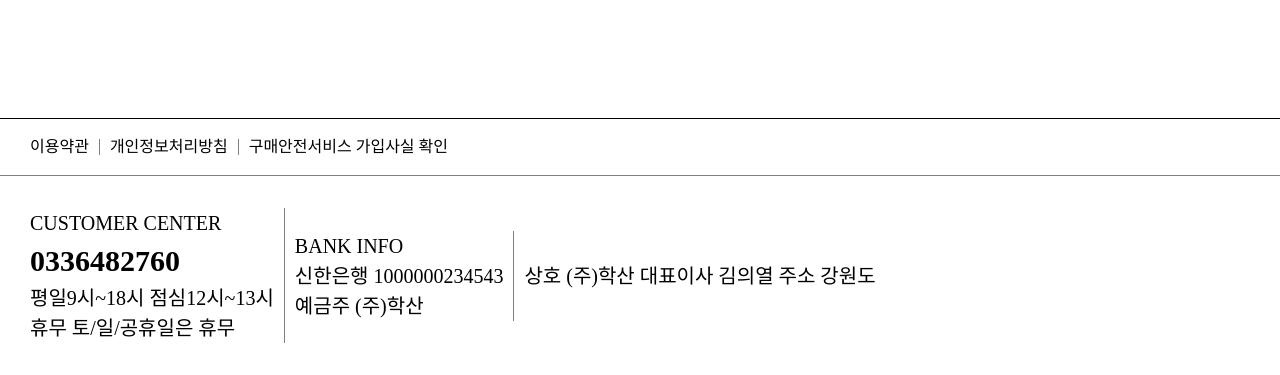
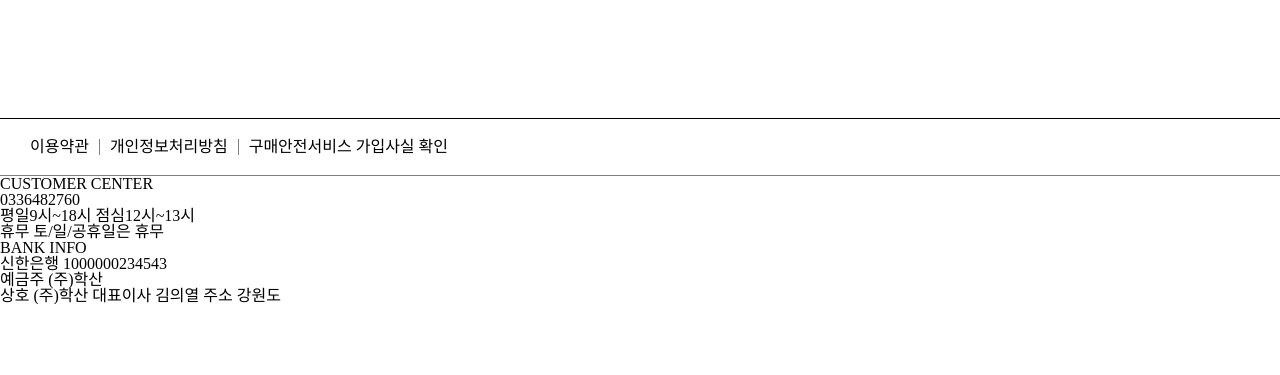
Before and after one commit to YUNAAAAAAAAAA/terarosacopy, a plain HTML site: page index.html in a window 1280 px wide. Shown: the part 3325-3700 px from the top of the page. After the commit the page ends 3629 px from the top, so only its background shows below. Drawn offline with Linux system fonts and the light colour scheme.

Commit message:
Update style.css

```diff
--- a/style.css
+++ b/style.css
@@ -427,7 +427,7 @@ h2{
 
 footer{
     width: 100%;
-    height: 325px;
+    height: 150px;
 }
 
 footer > div:first-child > ul{
@@ -452,37 +452,15 @@ footer > div:first-child{
     padding: 20px ;
 }
 
-footer > div:last-child > ul{
-    width: 1240px;
-    margin: 32px auto 0 auto;
-    text-align: left;
-    display: flex;
+footer > p{
+    width: 100%;
+    height: 100px;
+    background-color: black;
+    text-align: center;
+    color:#fff;
+    margin-top:10px;
 }
-footer > div:last-child > ul > li{
-    border-right: 0.5px solid gray;
-    display: flex;
-    padding: 0 10px;
+
+footer > p{
+    line-height: 100px;
 }
-footer > div:last-child > ul > :last-child{
-    border-right: none;
-}
-footer > div:last-child > ul > li:first-child > ul > p{
-    font-size: 20px;
-    line-height: 1.5;
-}
-footer > div:last-child > ul > li:first-child > ul > p:nth-child(2){
-    font-size: 30px;
-    font-weight: bold;
-}
-footer > div:last-child > ul > li:nth-child(2) > ul > p{
-    font-size: 20px;
-    line-height: 1.5;
-}
-footer > div:last-child > ul > li:last-child > p{
-    font-size: 20px;
-    line-height: 1.5;
-}
-footer > div:last-child > ul{
-    display: flex;
-    align-items: center;
-}
```
